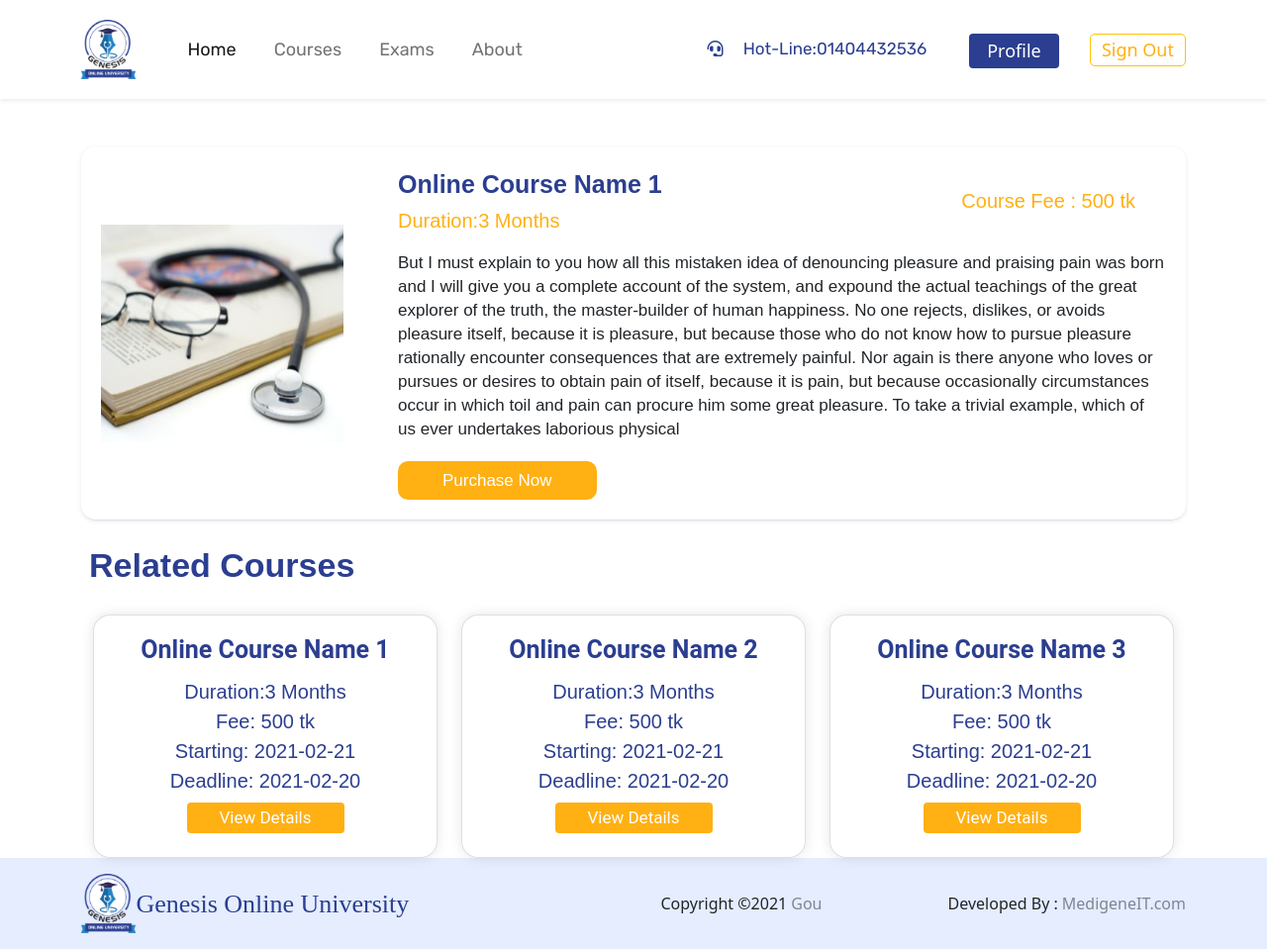
After one commit to hasan683/Gou, a PHP site: page /gou/course-detailes.php in a window 1280 px wide. The commit adds this page. Shown: the whole page at 99% size. Run offline with PHP 8.4, Linux system fonts and the light colour scheme; some libraries are stand-ins or nearby versions.

Commit message:
card edit

```diff
--- /dev/null
+++ b/course-detailes.php
@@ -0,0 +1,102 @@
+<?php include 'header.php';?>
+<div class="container">
+    <div class="row">
+        <div class="col-lg-12 col-md-12 col-sm-12 mt-5">
+
+            <div class="dashboard_single_course">
+                <div class="dashboard_single_course_thumb2">
+                    <a class="course-list-image" href="">
+                    <img src="img/image 8.png" class="img-fluid" alt=""></a>
+               </div>
+
+                <div class="dashboard_single_course_caption">
+                    <div class="dashboard_single_course_head">
+                        <div class="dashboard_single_course_head_flex">
+                            <p class="dashboard_instructor">Online Course Name 1</p>
+                            <p class="dashboard_course_title">Duration:3 Months</p>
+                        </div>
+                        <div class="head_right">
+                            <p class="price-box">Course Fee : 500 tk</p>
+
+                        </div>
+                    </div>
+                    <div class="dashboard_single_course_des">
+                        <p>But I must explain to you how all this mistaken idea of denouncing pleasure and praising pain
+                            was born and I will give you a complete account of the system, and expound the actual
+                            teachings of the great explorer of the truth, the master-builder of human happiness. No one
+                            rejects, dislikes, or avoids pleasure itself, because it is pleasure, but because those who
+                            do not know how to pursue pleasure rationally encounter consequences that are extremely
+                            painful. Nor again is there anyone who loves or pursues or desires to obtain pain of itself,
+                            because it is pain, but because occasionally circumstances occur in which toil and pain can
+                            procure him some great pleasure. To take a trivial example, which of us ever undertakes
+                            laborious physical</p>
+                    </div>
+                    <div class="dashboard_single_course_progress">
+                        <div class="dashboard_single_course_progress_1">
+                            <a href="#" button type="button" class="btn card-btn">Purchase Now</a>
+                        </div>
+                    </div>
+                </div>
+            </div>
+        </div>
+    </div>
+</div>
+
+<div class="container">
+    <div class="related-course">
+    <p>Related Courses</p>
+    </div>
+
+<section class=" card-menu">
+    <div class="container">
+        <div class="row">
+            <div class="col-sm-4 online-course">
+                <div class="card text-center mt-4 vanilla-card hasan">
+                    <ul class="mt-3">
+                        <li class="card-title">Online Course Name 1</li>
+                        <li class="card-text">Duration:3 Months</li>
+                        <li class="card-text">Fee: 500 tk</li>
+                        <li class="card-text">Starting: 2021-02-21</li>
+                        <li class="card-text">Deadline: 2021-02-20</li>
+                        <a href="course-detailes.php" button type="button" class="btn card-btn">View Details </a>
+                    </ul>
+                </div>
+            </div>
+            <div class="col-sm-4 online-course">
+                <div class="card text-center mt-4 vanilla-card hasan">
+                    <ul class="mt-3">
+                        <li class="card-title">Online Course Name 2</li>
+                        <li class="card-text">Duration:3 Months</li>
+                        <li class="card-text">Fee: 500 tk</li>
+                        <li class="card-text">Starting: 2021-02-21</li>
+                        <li class="card-text">Deadline: 2021-02-20</li>
+                        <a href="course-detailes.php" button type="button" class="btn card-btn">View Details</a>
+                    </ul>
+                </div>
+            </div>
+            <div class="col-sm-4 online-course">
+                <div class="card text-center mt-4 vanilla-card hasan">
+                    <ul class="mt-3">
+                        <li class="card-title">Online Course Name 3</li>
+                        <li class="card-text">Duration:3 Months</li>
+                        <li class="card-text">Fee: 500 tk</li>
+                        <li class="card-text">Starting: 2021-02-21</li>
+                        <li class="card-text">Deadline: 2021-02-20</li>
+                        <a href="course-detailes.php" button type="button" class="btn card-btn">View Details</a>
+                    </ul>
+                </div>
+            </div>
+        </div>
+
+
+</section>
+
+</div>
+
+
+
+
+
+
+
+<?php include 'footer.php';?>
--- a/gou.css
+++ b/gou.css
@@ -1036,3 +1036,255 @@ border-radius: 25px;
     border-radius: 50%;
     margin-top:20px;
  }
+
+ .log_wrap {
+    background: #ffffff;
+    padding: 2rem 2rem;
+    border-radius: 0.6rem;
+    box-shadow: 0px 1px 4px 0px rgb(0 0 0 / 9%);
+}
+
+.log_wrap h4, .log_wrap h1 {
+    text-align: center;
+    margin-bottom: 2rem;
+    font-size: 35px;
+}
+
+.log_wrap h1{
+    color: #2D3954;
+    font-weight: 600;
+}
+
+.log_wrap .form-control {
+    background: #f4f5f7;
+}
+
+
+.btn.pop-login {
+    height: 56px;
+    border-radius: 4px;
+    font-weight: 600;
+    font-size: 17px;
+    align-items: center;
+    justify-content: center;
+    display: flex;
+    width: 100%;
+}
+
+.form-group .btn-md{
+    background-color: #da0b4e;
+    background: #da0b4e;
+    margin-top:15px;
+}
+
+.otp-wrap {
+    background: #ffffff;
+    padding: 30px 20px;
+    border-radius: 0.6rem;
+    box-shadow: 0px 1px 4px 0px rgb(0 0 0 / 9%);
+}
+.otp-wrap h4 {
+    text-align: center;
+    margin-bottom: 2rem;
+    font-size: 35px;
+}
+
+.otp-content {
+    text-align: center;
+    margin-bottom: 25px;
+}
+
+.otp-content p {
+    color: #26292E;
+    font-family: "Noto Sans Bengali";
+}
+
+.otp-input {
+    padding: 0 30px;
+    margin: 0;
+    justify-content: space-between;
+    display: flex;
+}
+
+
+
+
+
+.otp-link {
+    justify-content: space-between;
+    margin: 30px auto;
+    display: flex;
+}
+
+.otp-box {
+    width: 23%;
+    position: relative;
+    z-index: 1;
+    overflow: hidden;
+    border: 1px solid #C3CED8;
+    /* border-radius: 4px; */
+    background: #fff;
+}
+
+.otp-box::before {
+    content: "";
+    display: block;
+    background: #da0b4e;
+    position: absolute;
+    top: 0;
+    left: 0;
+    right: 0;
+    bottom: 0;
+    transition: all 600ms cubic-bezier(.31, .36, .21, .75);
+    transform: translate3d(-140%, 0, 0) skewX(
+25deg
+);
+}
+
+.otp-input .otp-box input {
+    border: none;
+    background: none;
+    /* padding: 15px 10px; */
+}
+
+.otp-input .inputBox {
+    text-align: center;
+}
+
+.form-control.inputBox {
+    font-size: 20px;
+}
+
+.otp-link .btn-theme-2{
+    width: 100%;
+    background-color: #252c41;
+    background: #252c41;
+    border-color: #252c41;
+}
+
+.otp-link .btn {
+    width: 100%;
+}
+
+.otp-link .btn {
+    width: 48%;
+    color: #ffffff;
+    font-weight: 500;
+    font-size: 16px;
+    font-family: "Noto Sans Bengali";
+}
+
+.btn-theme-2 {
+    background: #3151B7;
+    border-color: #3151B7;
+    color: #ffffff;
+    transition: all ease 0.4s;
+}
+
+.btn-theme{
+    background-color: #da0b4e;
+    background: #da0b4e;
+
+}
+
+.otp-link .btn {
+    width: 100%;
+}
+
+.submit-btn {
+    width: 100%;
+    font-family: "Noto Sans Bengali";
+}
+
+
+.dashboard_single_course {
+    display: flex;
+     align-items: center;
+    width: 100%;
+    padding: 20px;
+    border-bottom: 1px solid #dadfea;
+    box-shadow: 0px 1px 4px 0px rgb(0 0 0 / 9%);
+    border-radius: 15px;
+}
+
+.dashboard_single_course_thumb2 {
+    width: 280px;
+    height: 220px;
+    border-radius: 0.3rem;
+    transition: all ease 0.4s;
+}
+
+.dashboard_single_course_thumb2 img {
+    height: 100%;
+    object-fit: cover;
+}
+
+.dashboard_single_course_caption {
+    width: 100%;
+    flex: 1;
+    padding-left: 20px;
+}
+
+.dashboard_single_course_head {
+    display: flex;
+    align-items: center;
+    width: 100%;
+}
+
+.dashboard_single_course_head_flex {
+    flex: 1;
+}
+
+.dashboard_single_course_des p{
+    margin-top: 1rem;
+    font-family: 'Arial ', sans-serif;
+    font-size: 17px;
+    line-height: 24px;
+    overflow: hidden;
+}
+
+
+.dashboard_single_course_progress {
+    display: flex;
+    align-items: center;
+
+}
+
+.head_right .price-box{
+    color: #FFB013;
+    font-size: 20px;
+    font-family: 'Roboto ', sans-serif;
+    margin-right: 31px;
+}
+
+.dashboard_instructor{
+    font-size: 25px;
+    font-weight: bold;
+    font-family: 'Roboto ', sans-serif;
+    color:#2B3E90;
+}
+
+.dashboard_course_title{
+    color:#FFB013;
+    font-size: 20px;
+    font-family: 'Roboto ', sans-serif;
+    margin-top: 2px;
+}
+
+.dashboard_single_course_progress_1{
+    background-color: #FFB013;
+    border-radius: 10px;
+    margin-top: 20px;
+    padding:  0px 32px;
+    font-size: 17px;
+    font-family: 'Roboto ', sans-serif;
+}
+
+.related-course p{
+    font-size: 34px;
+    font-weight: bold;
+    font-family: 'Roboto ', sans-serif;
+    color: #2B3E90;
+    margin-top: 20px;
+    margin-left: 8px;
+}
--- a/my.js
+++ b/my.js
@@ -35,33 +35,33 @@ $('.responsive').slick({
     ]
   });
 
-  $('.res').slick({
-    autoplay: true,
-    autoplaySpeed: 1000,
-    slidesToShow: 2,
-    slidesToScroll: 1
+  // $('.res').slick({
+  //   autoplay: true,
+  //   autoplaySpeed: 1000,
+  //   slidesToShow: 2,
+  //   slidesToScroll: 1
 
-  });
+  // });
 
-  var filtered = false;
+  // var filtered = false;
 
-  $('.js-filter').on('click', function(){
-    if (filtered === false) {
-      $('.filtering').slick('slickFilter',':even');
-      $(this).text('Unfilter Slides');
-      filtered = true;
-    } else {
-      $('.filtering').slick('slickUnfilter');
-      $(this).text('Filter Slides');
-      filtered = false;
-    }
-  });
+  // $('.js-filter').on('click', function(){
+  //   if (filtered === false) {
+  //     $('.filtering').slick('slickFilter',':even');
+  //     $(this).text('Unfilter Slides');
+  //     filtered = true;
+  //   } else {
+  //     $('.filtering').slick('slickUnfilter');
+  //     $(this).text('Filter Slides');
+  //     filtered = false;
+  //   }
+  // });
 
   $('.respon').slick({
-
-    speed: 1000,
+    autoplay: true,
+    autoplaySpeed: 2000,
     slidesToShow: 3,
-    slidesToScroll: 2,
+    slidesToScroll: 1,
     responsive: [
       {
         breakpoint: 1024,
@@ -91,3 +91,39 @@ $('.responsive').slick({
       // instead of a settings object
     ]
   });
+
+
+  $('.res').slick({
+    autoplay: true,
+    autoplaySpeed: 2000,
+    slidesToShow: 2,
+    slidesToScroll: 1,
+    responsive: [
+      {
+        breakpoint: 1024,
+        settings: {
+          slidesToShow: 3,
+          slidesToScroll: 3,
+          infinite: true,
+          dots: true
+        }
+      },
+      {
+        breakpoint: 600,
+        settings: {
+          slidesToShow: 2,
+          slidesToScroll: 2
+        }
+      },
+      {
+        breakpoint: 480,
+        settings: {
+          slidesToShow: 1,
+          slidesToScroll: 1
+        }
+      }
+      // You can unslick at a given breakpoint now by adding:
+      // settings: "unslick"
+      // instead of a settings object
+    ]
+  });
--- a/register-5.php
+++ b/register-5.php
@@ -89,13 +89,11 @@
               <div class="form-group form-content">
                 <label class="control-label col-sm-4 institute-text " for="institute_name">Institute Name:</label>
                 <select class="form-select" id="institute_name" name="medical_college_id" required>
-
                   <option selected>select your university</option>
                   <option value="1">One</option>
                   <option value="2">Two</option>
                   <option value="3">Three</option>
                 </select>
-
               </div>
 
               <div class="form-group form-content">
```
Also changed, not shown: forgot-password.php (added, +24 -0 lines), online-course.php (+9 -7 lines), otp-validate.php (added, +51 -0 lines), responsive.css (+39 -0 lines), img/Image 8.png (added).
